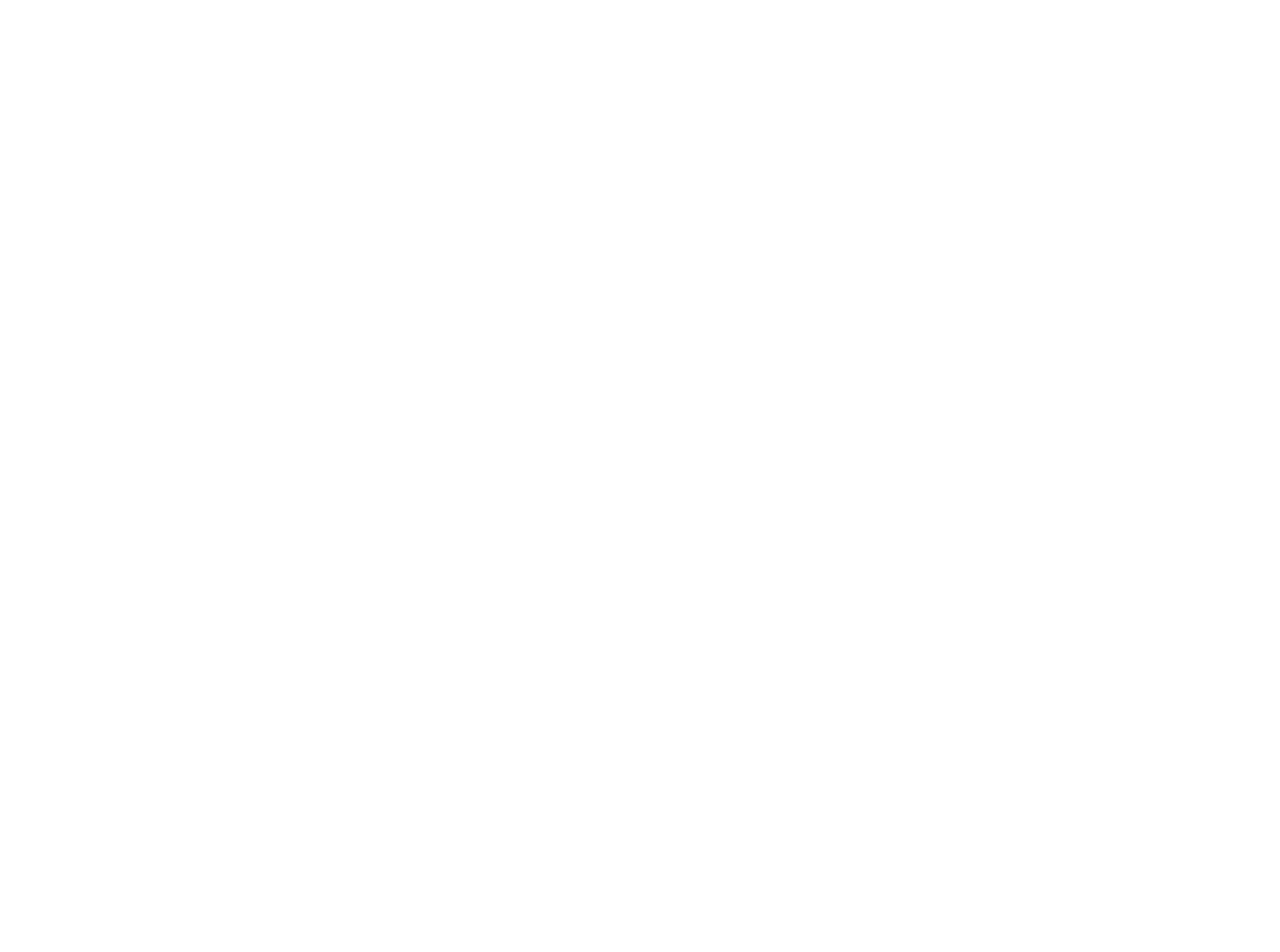
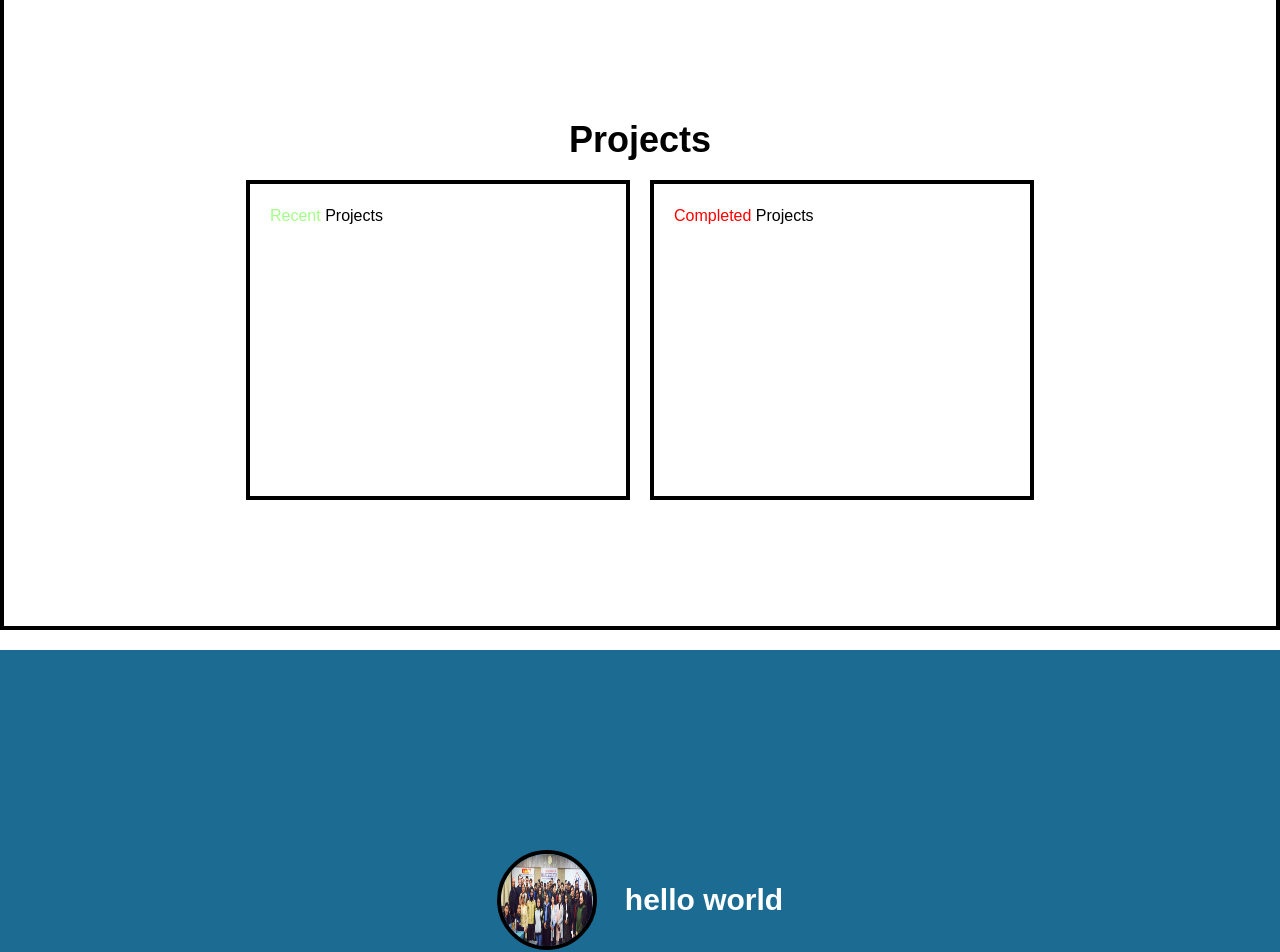
Before and after one commit to 10Dipesh/bfi-web, a Next.js app: page / in a window 1280 px wide. Shown: the part 580-1532 px from the top of the page. Before the commit the page ends 800 px from the top, so only its background shows below. Built offline with nearby package versions, Linux system fonts and the light colour scheme; a web font is replaced by a local one.

Commit message:
project and information carousel section

```diff
--- /dev/null
+++ b/src/components/InformationCarousel.tsx
@@ -0,0 +1,66 @@
+import React from "react";
+import { useKeenSlider } from "keen-slider/react";
+import "keen-slider/keen-slider.min.css";
+
+interface IContent {
+  text: (() => JSX.Element) | string;
+  image: string;
+}
+
+const Content: IContent[] = [
+  {
+    text: () => (
+      <p>
+        hello <span className="text-red">RED word</span> world
+      </p>
+    ),
+    image: "/images/bfi1.jpg",
+  },
+  {
+    text: "hello world",
+    image: "/images/bfi2.jpg",
+  },
+  {
+    text: "hello world",
+    image: "/images/bfi3.jpg",
+  },
+  {
+    text: "hello world",
+    image: "/images/bfi4.jpg",
+  },
+];
+const InformationCarousel = () => {
+  const [sliderRef] = useKeenSlider(
+    {
+      loop: true,
+    },
+    [
+      (slider) => {
+        const moveToNextSlide = () => slider.next();
+        setInterval(moveToNextSlide, 3000);
+      },
+    ]
+  );
+
+  return (
+    <div
+      ref={sliderRef}
+      className="keen-slider h-[500px] w-screen mt-5 bg-red"
+    >
+      {Content.map((item, index) => (
+        <div
+          className="w-[300px] h-[300px] bg-secondary keen-slider__slide flex justify-center items-center gap-7"
+          key={index}
+        >
+          <div className="h-[100px] w-[100px] border-4 rounded-[50%]  overflow-hidden">
+            <img className="w-full h-full" src={item.image} alt="" />
+          </div>
+          <div className="top-20 left-20 text-3xl font-bold text-white">
+            {typeof item.text === "string" ? item.text : item.text()}
+          </div>
+        </div>
+      ))}
+    </div>
+  );
+};
+export default InformationCarousel;
--- /dev/null
+++ b/src/components/Projects.tsx
@@ -0,0 +1,21 @@
+const Projects = () => {
+  return (
+    <div className="flex flex-col h-[80vh] w-full md:w-[100%] overflow-hidden border-4 border-black justify-center items-center gap-5 mt-5">
+      <h1 className="text-black text-4xl font-extrabold">Projects</h1>
+      <div className="flex justify-center items-center gap-5">
+        <div className="h-[40vh] w-[80vw] md:w-[30vw] border-4 border-black p-5 transition-all duration-300 ease-in-out transform hover:scale-105">
+          <p>
+            <span className="text-green text-bold">Recent</span> Projects
+          </p>
+        </div>
+        <div className="h-[40vh] w-[80vw] md:w-[30vw] border-4 border-black p-5 transition-all duration-300 ease-in-out transform hover:scale-105">
+          <p>
+            <span className="text-red text-bold">Completed</span> Projects
+          </p>
+        </div>
+      </div>
+    </div>
+  );
+};
+
+export default Projects;
--- a/src/components/navbar.tsx
+++ b/src/components/navbar.tsx
@@ -1,7 +1,7 @@
-import {useState} from 'react';
-import {ROUTES} from '../constants';
-import Link from 'next/link';
-import Image from 'next/image';
+import { useState } from "react";
+import { ROUTES } from "../constants";
+import Link from "next/link";
+import Image from "next/image";
 
 const MobileMenu: React.FC = () => {
   const [isOpen, setIsOpen] = useState(false);
@@ -10,23 +10,27 @@
       <div className="flex w-11/12 items-center justify-end">
         <div
           className="group relative z-50 flex h-6 w-6 cursor-pointer flex-col items-center justify-between md:hidden "
-          onClick={() => setIsOpen(!isOpen)}>
+          onClick={() => setIsOpen(!isOpen)}
+        >
           <span
             className={`h-1 w-full transform cursor-pointer rounded-lg bg-black transition duration-300 ease-in-out group-hover:text-red ${
-              isOpen ? 'translate-y-2.5 rotate-45' : ''
-            }`}></span>
+              isOpen ? "translate-y-2.5 rotate-45" : ""
+            }`}
+          ></span>
           <span
             className={`h-1 w-full transform cursor-pointer rounded-lg bg-black transition duration-300 ease-in-out group-hover:text-red ${
-              isOpen ? 'w-0 opacity-0' : 'w-full'
-            }`}></span>
+              isOpen ? "w-0 opacity-0" : "w-full"
+            }`}
+          ></span>
           <span
             className={`group-hover:text-red-500 h-1 w-full transform cursor-pointer rounded-lg bg-black transition duration-300 ease-in-out ${
-              isOpen ? '-translate-y-2.5 -rotate-45' : ''
-            }`}></span>
+              isOpen ? "-translate-y-2.5 -rotate-45" : ""
+            }`}
+          ></span>
         </div>
       </div>
       {isOpen && (
-        <div className="fixed left-0 top-0 h-full w-full bg-white">
+        <div className="fixed flex justify-center item-center flex-col gap-5 top-0 h-full w-full bg-white z-10">
           {Object.entries(ROUTES).map(([key, value]) => (
             <Link href={value} key={key}>
               <div onClick={() => setIsOpen(false)} className="text-red">
@@ -43,25 +47,31 @@
   return (
     <nav className="w-full h-[50px] bg-black hidden md:flex justify-between">
       <div className="px-6 ml-6">
-        <Image src="/images/BFI-logo.ico" alt="logo" width={20} height={20} className='object-contain'/>
+        <Image
+          src="/images/BFI-logo.ico"
+          alt="logo"
+          width={20}
+          height={20}
+          className="object-contain"
+        />
       </div>
       <div className="flex flex-row gap-10 items-center justify-center mr-10">
-        <Link href={'/'}>
+        <Link href={"/"}>
           <div className="text-white">Home</div>
         </Link>
-        <Link href={'/about'}>
+        <Link href={"/about"}>
           <div className="text-white">About</div>
         </Link>
-        <Link href={'/projects'}>
+        <Link href={"/projects"}>
           <div className="text-white">Projects</div>
         </Link>
-        <Link href={'/services'}>
+        <Link href={"/services"}>
           <div className="text-white">Services</div>
         </Link>
-        <Link href={'/carrer'}>
+        <Link href={"/carrer"}>
           <div className="text-white">Carrer</div>
         </Link>
-        <Link href={'/contact'}>
+        <Link href={"/contact"}>
           <div className="text-white">Contact</div>
         </Link>
       </div>
--- a/src/pages/index.tsx
+++ b/src/pages/index.tsx
@@ -1,9 +1,13 @@
-import Layout from '@/components/layout/Layout';
-import ImageCarousel from '@/components/ImageCarousel';
+import Layout from "@/components/layout/Layout";
+import ImageCarousel from "@/components/ImageCarousel";
+import Projects from "@/components/Projects";
+import InformationCarousel from "@/components/InformationCarousel";
 export default function Home() {
   return (
     <Layout>
-      <ImageCarousel/>
+      <ImageCarousel />
+      <Projects />
+      <InformationCarousel />
     </Layout>
   );
 }
```
Also changed, not shown: 1 other file (tests, documents, lock files or other folders).
